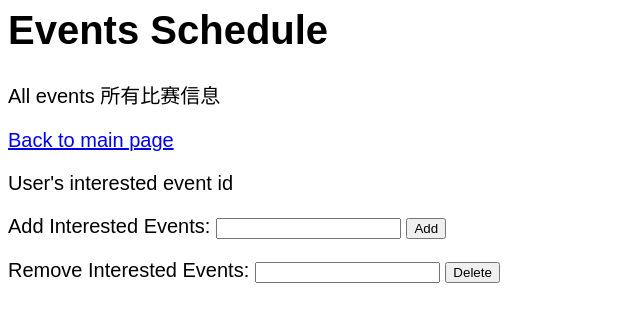
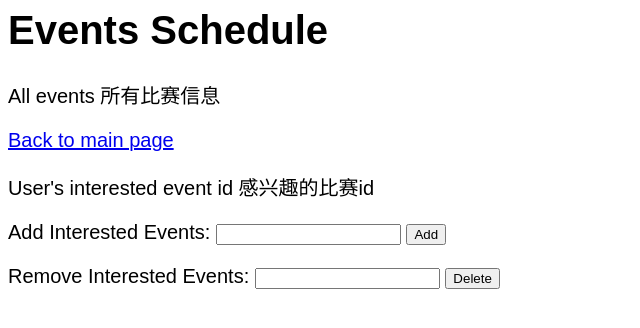
Before and after one commit to yiiihao/project1, a Flask app: template templates/event_schedule.html in a window 1280 px wide. Shown: the top 328 px of the page, without its empty margins (0-640 px from the left). Run offline with Flask 2, Linux system fonts and the light colour scheme; the template is opened without the code that fills it, so the values that code supplies are empty; parts of the project's set-up code (start-up, migrations or seed data) failed here and were passed over.

Commit message:
Update event_schedule.html

```diff
--- a/templates/event_schedule.html
+++ b/templates/event_schedule.html
@@ -18,7 +18,7 @@
     {% endfor %}
   </div>
 
-  <p> User's interested event id
+  <p> User's interested event id 感兴趣的比赛id
   <div>
     {% for n in id_data %}
     <div>{{n}}</div>
@@ -29,6 +29,7 @@
 <p>Add Interested Events: <input type="int" name="id"> <input type="submit" value="Add"></p>
 </form>
 
+
 <form method="POST" action="/delete">
 <p>Remove Interested Events: <input type="int" name="id"> <input type="submit" value="Delete"></p>
 </form>
```
